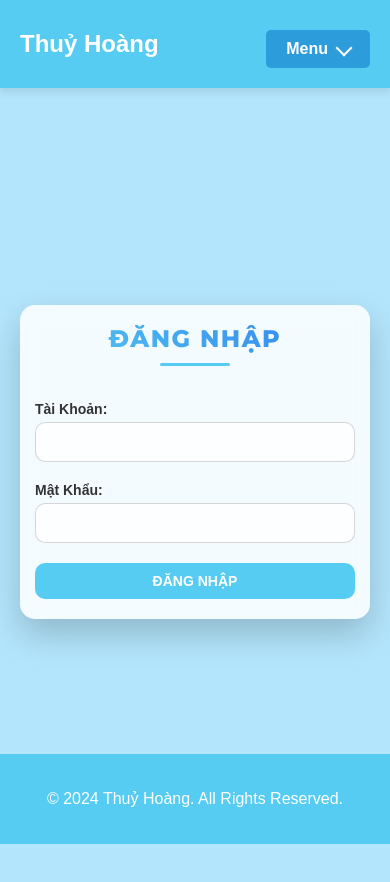
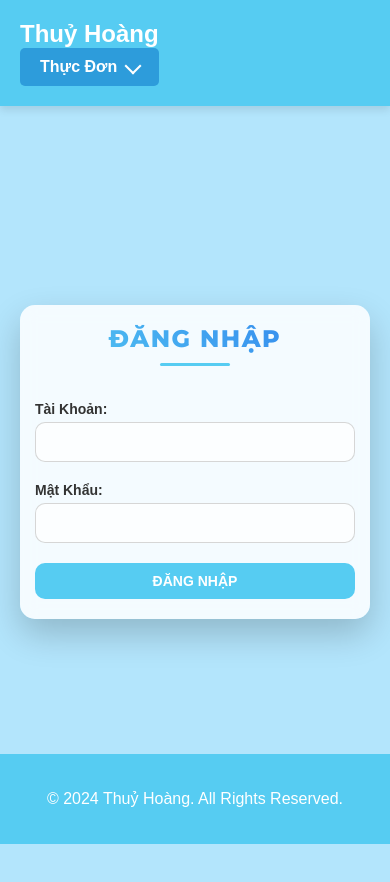
Before and after one commit to AidenTran15/ThuyHoang, a React (Create React App) app in the folder thuyhoang/: page / in a window 390 px wide. Shown: the top 882 px of the page. Built offline with nearby package versions, Linux system fonts and the light colour scheme.

Commit message:
Add responsive navigation: display dropdown menu on mobile, show direct links on desktop

```diff
--- a/thuyhoang/src/components/NavBar/NavBar.css
+++ b/thuyhoang/src/components/NavBar/NavBar.css
@@ -1,29 +1,24 @@
 body {
     padding-top: 80px;
-    /* Adjusted to match the navbar height */
     font-family: 'Poppins', sans-serif;
     margin: 0;
     background-color: #f4f7f9;
-    /* Light background color for the page */
 }
 
 /* Navbar wrapper styling */
 .navbar-wrapper {
     background-color: #56ccf2;
-    /* Ensure the same background color */
     position: fixed;
     top: 0;
     left: 0;
     width: 100%;
     z-index: 1000;
     box-shadow: 0 4px 8px rgba(0, 0, 0, 0.1);
-    /* Add a slight shadow for depth */
 }
 
 /* Navbar styling */
 .navbar {
     max-width: 1200px;
-    /* Center the content */
     margin: 0 auto;
     padding: 20px 20px;
     display: flex;
@@ -43,27 +38,23 @@ body {
     /* Add ellipsis if text overflows */
 }
 
-
 /* Navbar links styling */
 .navbar-links {
     list-style: none;
     display: flex;
     margin: 0;
     padding: 0;
-    justify-content: flex-end;
-    /* Aligns links to the right */
-    width: 100%;
 }
 
 /* Navbar link styling */
-.navbar-links a {
+.navbar-links .navbar-link {
     text-decoration: none;
     color: white;
     font-weight: bold;
     transition: color 0.3s ease;
 }
 
-.navbar-links a:hover {
+.navbar-links .navbar-link:hover {
     color: #2f80ed;
     /* Hover color for links */
 }
@@ -94,15 +85,12 @@ body {
     border-width: 0 2px 2px 0;
     padding: 5px;
     transform: rotate(45deg);
-    /* Point arrow downwards */
     transition: transform 0.3s ease;
-    /* Smooth transition */
 }
 
 /* Arrow pointing up when dropdown is open */
 .arrow-up {
     transform: rotate(-135deg);
-    /* Rotate to point upwards */
 }
 
 /* Dropdown content container */
@@ -111,18 +99,17 @@ body {
     background-color: white;
     min-width: 200px;
     box-shadow: 0 8px 16px rgba(0, 0, 0, 0.2);
-    /* Shadow effect */
     border-radius: 5px;
     z-index: 1;
     margin-top: 10px;
     right: 0;
-    /* Align dropdown to the right */
+    text-align: right;
+    /* Align text inside dropdown to the right */
 }
 
 /* Dropdown links */
 .dropdown-content a {
     color: #333;
-    /* Dark text color for dropdown links */
     padding: 12px 16px;
     text-decoration: none;
     display: block;
@@ -139,35 +126,52 @@ body {
 .navbar-dropdown {
     position: relative;
     display: inline-block;
-    margin-left: auto;
-    /* Aligns the dropdown to the right */
 }
 
-/* Media query for responsiveness */
-/* Media query for responsiveness */
+/* Media query for mobile view */
 @media (max-width: 768px) {
     .navbar {
-        flex-direction: row;
-        justify-content: space-between;
-        align-items: center;
-        /* Ensure items are vertically centered */
+        flex-direction: column;
+        align-items: flex-start;
     }
 
     .navbar-links {
         flex-direction: column;
         align-items: flex-end;
-        /* Align the links to the right */
     }
 
-    .navbar-links li {
-        margin-left: 0;
-        margin-top: 10px;
+    .navbar-links .navbar-link {
+        display: none;
+        /* Hide individual links on mobile */
+    }
+
+    .navbar-dropdown {
+        display: block;
+        /* Show dropdown on mobile */
     }
 
     .dropdown-content {
         right: 0;
         left: auto;
         text-align: right;
-        /* Align text inside dropdown to the right */
     }
 }
+
+/* Media query for desktop view */
+@media (min-width: 769px) {
+    .navbar-links {
+        justify-content: flex-end;
+    }
+
+    .navbar-links .navbar-link {
+        margin-left: 20px;
+        /* Add spacing between links */
+        display: block;
+        /* Show links on desktop */
+    }
+
+    .navbar-dropdown {
+        display: none;
+        /* Hide dropdown on desktop */
+    }
+}
--- a/thuyhoang/src/components/NavBar/NavBar.js
+++ b/thuyhoang/src/components/NavBar/NavBar.js
@@ -1,15 +1,26 @@
-import React, { useState } from 'react';
+import React, { useState, useEffect } from 'react';
 import { Link, useLocation } from 'react-router-dom';
 import './NavBar.css';
 
 const NavBar = () => {
   const location = useLocation();
   const [dropdownOpen, setDropdownOpen] = useState(false);
+  const [isMobile, setIsMobile] = useState(window.innerWidth <= 768);
 
   // Toggle dropdown state
   const toggleDropdown = () => {
     setDropdownOpen((prevState) => !prevState);
   };
+
+  // Check screen size and update isMobile state
+  const handleResize = () => {
+    setIsMobile(window.innerWidth <= 768);
+  };
+
+  useEffect(() => {
+    window.addEventListener('resize', handleResize);
+    return () => window.removeEventListener('resize', handleResize);
+  }, []);
 
   // Pages and their corresponding links
   const pages = [
@@ -27,16 +38,16 @@ const NavBar = () => {
         <div className="navbar-header">
           <h1>Thuỷ Hoàng</h1>
         </div>
+        {/* Render the links differently based on the screen size */}
         <ul className="navbar-links">
-          {/* Dropdown menu */}
+          {isMobile ? (
             <li className="navbar-dropdown">
               <button className="dropdown-button" onClick={toggleDropdown}>
-              Menu
+                Thực Đơn
                 <span className={`arrow ${dropdownOpen ? 'arrow-up' : 'arrow-down'}`}></span>
               </button>
               {dropdownOpen && (
                 <div className="dropdown-content">
-                {/* Render links for pages other than the current page */}
                   {dropdownLinks.map((page) => (
                     <Link
                       key={page.path}
@@ -49,6 +60,15 @@ const NavBar = () => {
                 </div>
               )}
             </li>
+          ) : (
+            dropdownLinks.map((page) => (
+              <li key={page.path}>
+                <Link to={page.path} className="navbar-link">
+                  {page.name}
+                </Link>
+              </li>
+            ))
+          )}
         </ul>
       </nav>
     </div>
```
Lines whose indentation alone changed are shown as unchanged.
